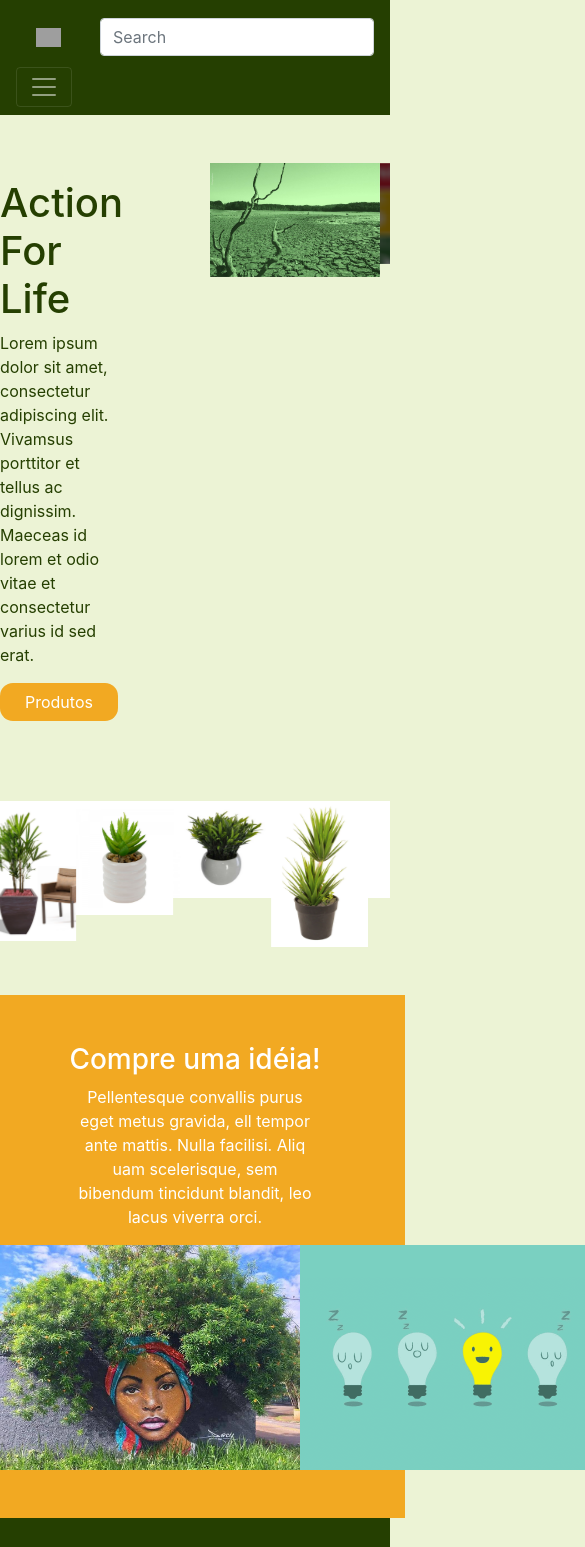
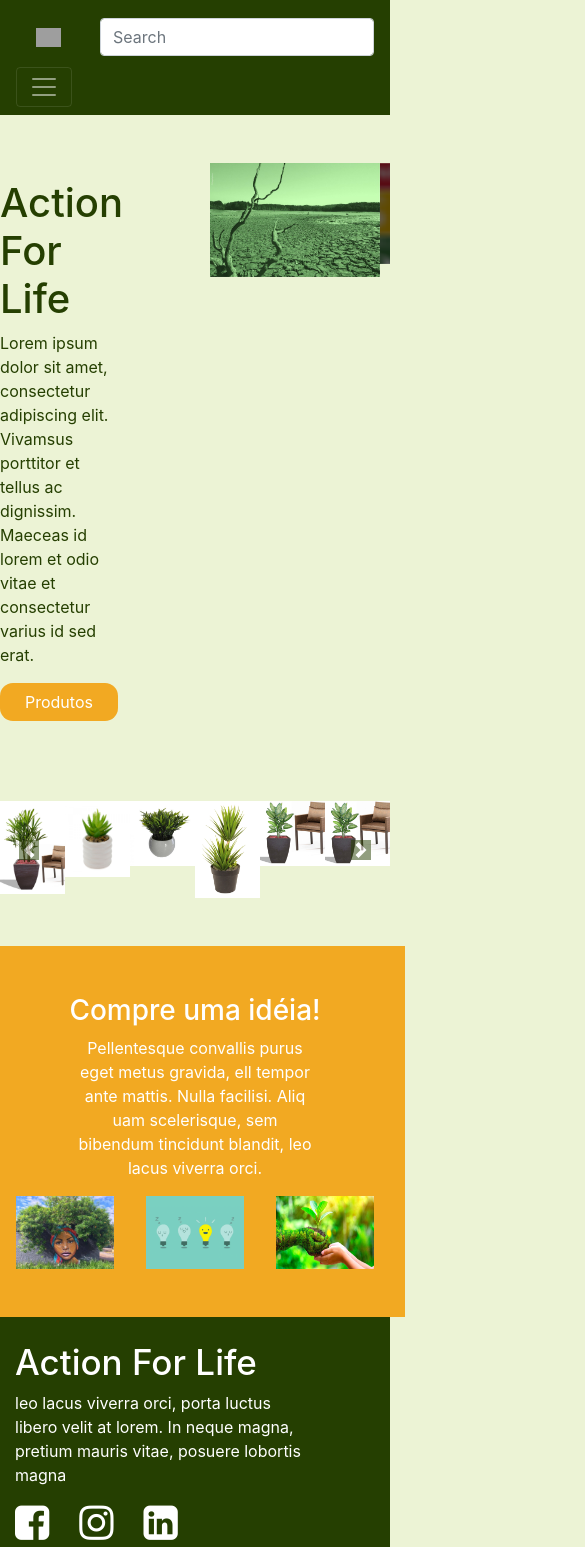
Before and after one commit to Guimti/ActionForLife, an Angular app in the folder Angular/ActionForLife/: page /home in a window 390 px wide. Shown: the top 1547 px of the page, 585 px wide, since content can reach past the window. Built offline with nearby package versions, Linux system fonts and the light colour scheme; grey boxes are pictures that could not be loaded.

Commit message:
[Feature Charles - Task: Home page change to improve responsiveness]

```diff
--- a/Angular/ActionForLife/src/app/home/home.component.css
+++ b/Angular/ActionForLife/src/app/home/home.component.css
@@ -36,6 +36,11 @@
 }
 
 .size-img-idea {
-    max-width: 300px;
+    max-width: 25%;
     height: auto;
 }
+
+.carousel-control-prev-icon, .carousel-control-next-icon {
+    border: 2px solid #253F01;
+    background-color: #253F01 !important;
+}
--- a/Angular/ActionForLife/src/app/home/home.component.html
+++ b/Angular/ActionForLife/src/app/home/home.component.html
@@ -36,27 +36,36 @@
         </div>
 
         <div class="col-12 text-center margin-top">
-            <div id="recipeCarousel" class="carousel slide w-100" data-ride="carousel">
+            <div id="recipeCarousel" class="carousel slide w-100" data-ride="carousel" data-interval="0">
                 <div class="carousel-inner w-100" role="listbox">
                     <div class="carousel-item row no-gutters active">
-                        <div class="col-3 float-left"><img class="img-fluid size-multiple-carousel"
+                        <div class="col-2 float-left"><img class="img-fluid size-multiple-carousel"
                                 src="/../../assets/img/plants/vaso1.jpg"></div>
-                        <div class="col-3 float-left"><img class="img-fluid size-multiple-carousel"
+                        <div class="col-2 float-left"><img class="img-fluid size-multiple-carousel"
                                 src="/../../assets/img/plants/vaso2.jpg"></div>
-                        <div class="col-3 float-left"><img class="img-fluid size-multiple-carousel"
+                        <div class="col-2 float-left"><img class="img-fluid size-multiple-carousel"
                                 src="/../../assets/img/plants/vaso3.jpg"></div>
-                        <div class="col-3 float-left"><img class="img-fluid size-multiple-carousel"
+                        <div class="col-2 float-left"><img class="img-fluid size-multiple-carousel"
                                 src="/../../assets/img/plants/vaso4.jpg"></div>
+                        <div class="col-2 float-left"><img class="img-fluid size-multiple-carousel"
+                                src="/../../assets/img/plants/vaso7.jpg"></div>
+                        <div class="col-2 float-left"><img class="img-fluid size-multiple-carousel"
+                                src="/../../assets/img/plants/vaso7.jpg"></div>
+
                     </div>
                     <div class="carousel-item row no-gutters">
-                        <div class="col-3 float-left"><img class="img-fluid size-multiple-carousel"
+                        <div class="col-2 float-left"><img class="img-fluid size-multiple-carousel"
                                 src="/../../assets/img/plants/vaso5.jpg"></div>
-                        <div class="col-3 float-left"><img class="img-fluid size-multiple-carousel"
+                        <div class="col-2 float-left"><img class="img-fluid size-multiple-carousel"
                                 src="/../../assets/img/plants/vaso6.jpg"></div>
-                        <div class="col-3 float-left"><img class="img-fluid size-multiple-carousel"
+                        <div class="col-2 float-left"><img class="img-fluid size-multiple-carousel"
                                 src="/../../assets/img/plants/vaso7.jpg"></div>
-                        <div class="col-3 float-left"><img class="img-fluid size-multiple-carousel"
+                        <div class="col-2 float-left"><img class="img-fluid size-multiple-carousel"
                                 src="/../../assets/img/plants/vaso8.jpg"></div>
+                        <div class="col-2 float-left"><img class="img-fluid size-multiple-carousel"
+                                src="/../../assets/img/plants/vaso4.jpg"></div>
+                        <div class="col-2 float-left"><img class="img-fluid size-multiple-carousel"
+                                src="/../../assets/img/plants/vaso4.jpg"></div>
                     </div>
                 </div>
                 <a class="carousel-control-prev" href="#recipeCarousel" role="button" data-slide="prev">
@@ -70,9 +79,10 @@
             </div>
         </div>
 
-        <div class="col-12 text-center text-white mt-5 py-5 bgcolor-orange mx-0 container-fluid">
+        <div class="col-12 text-center text-white mt-5 py-5 bgcolor-orange mx-0">
             <h3>Compre uma idéia!</h3>
-            <p class="padding-x">Pellentesque convallis purus eget metus gravida, ell tempor ante mattis. Nulla facilisi. Aliq
+            <p class="padding-x">Pellentesque convallis purus eget metus gravida, ell tempor ante mattis. Nulla
+                facilisi. Aliq
                 uam scelerisque, sem bibendum tincidunt blandit, leo lacus viverra orci.
             </p>
             <div class="d-flex justify-content-around">
@@ -84,4 +94,5 @@
 
     </div>
 </div>
+
 <app-footer></app-footer>
```
